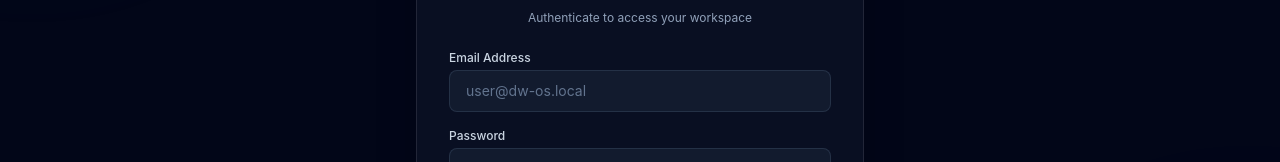
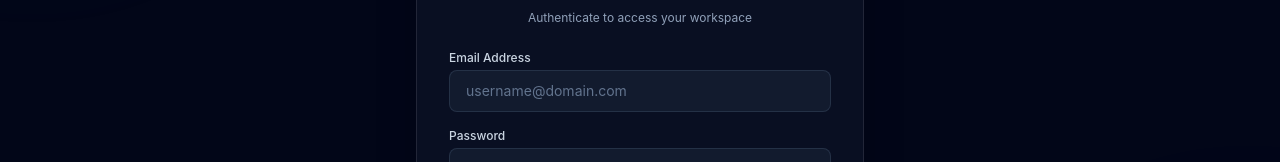
Before and after one commit to DAUD-01/Dawvix-OS, a React (Vite) app in the folder client/: page / in a window 1280 px wide. Shown: the part 316-478 px from the top of the page. Built offline with nearby package versions, Linux system fonts and the light colour scheme.

Commit message:
feat: update email placeholder in Login component for clarity

```diff
--- a/client/src/pages/Login.tsx
+++ b/client/src/pages/Login.tsx
@@ -95,7 +95,7 @@ export default function Login() {
             <input
               type="email"
               required
-              placeholder="user@dw-os.local"
+              placeholder="username@domain.com"
               value={email}
               onChange={(e) => setEmail(e.target.value)}
               className="w-full rounded-lg border border-slate-700/60 bg-slate-800/50 px-4 py-2.5 text-sm text-slate-100 placeholder-slate-500 transition focus:border-cyan-500 focus:bg-slate-800/80 focus:outline-none focus:ring-1 focus:ring-cyan-500"
```
